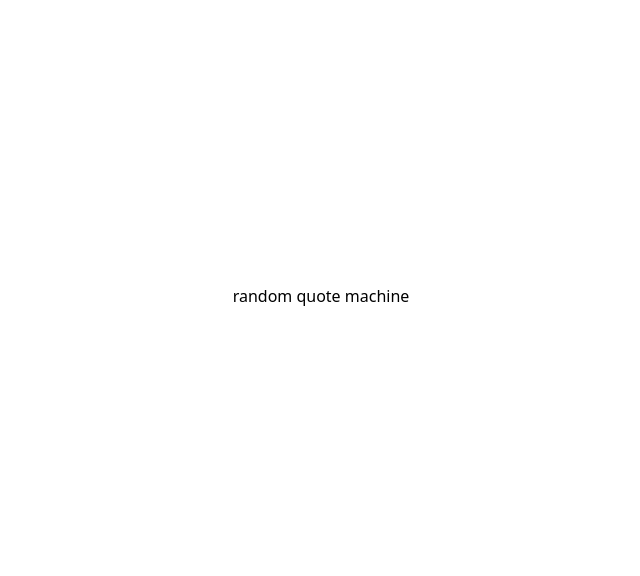
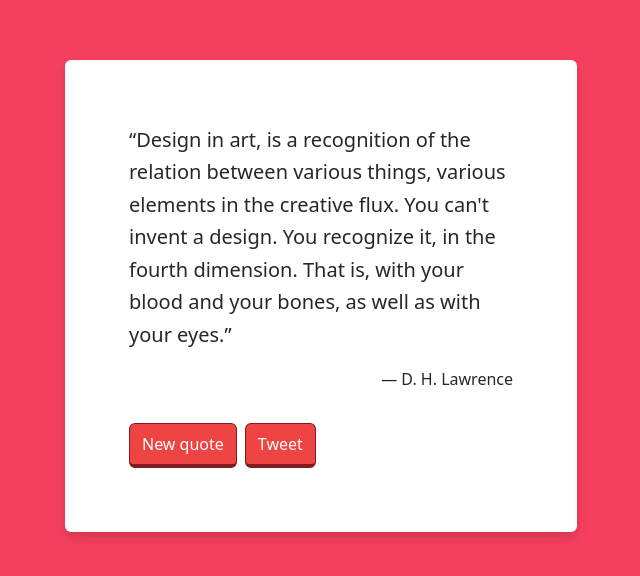
Before and after one commit to kevcomedia/fcc-random-quote-machine, a React (Vite) app: page / in a window 1280 px wide. Shown: the part 104-680 px from the top of the page, without its empty margins (319-959 px from the left). Built offline with nearby package versions, Linux system fonts and the light colour scheme.

Commit message:
Write app mockup

```diff
--- a/src/App.jsx
+++ b/src/App.jsx
@@ -1,5 +1,43 @@
 const App = () => {
-  return <p>random quote machine</p>
+  return (
+    <div
+      id="quote-box"
+      className="max-w-lg max-h-screen overflow-y-auto bg-white text-zinc-800 p-16 rounded-md drop-shadow-lg"
+    >
+      <blockquote
+        id="text"
+        className="mb-4 text-xl leading-relaxed before:content-[open-quote] after:content-[close-quote]"
+      >
+        Design in art, is a recognition of the relation between various things,
+        various elements in the creative flux. You can't invent a design. You
+        recognize it, in the fourth dimension. That is, with your blood and your
+        bones, as well as with your eyes.
+      </blockquote>
+      <p id="author" className="text-right mb-8">
+        &mdash; D. H. Lawrence
+      </p>
+
+      <div className="flex">
+        <button
+          id="new-quote"
+          className="px-3 py-2 mr-2 bg-red-500 hover:bg-red-600 focus:bg-red-600 focus:outline-none focus:ring focus:ring-red-400 text-white rounded-md border border-b-4 active:border-b border-red-900"
+          type="button"
+        >
+          New quote
+        </button>
+        <a
+          id="tweet-quote"
+          className="px-3 py-2 bg-red-500 hover:bg-red-600 focus:bg-red-600 focus:outline-none focus:ring focus:ring-red-400 text-white rounded-md border border-b-4 border-red-900"
+          href={`https://twitter.com/intent/tweet?text=${encodeURIComponent(
+            `"${'Design in art, is a recognition of...'}" — D. H. Lawrence`
+          )}`}
+          target="_blank"
+          rel="noreferrer nofollow"
+        >
+          Tweet
+        </a>
+      </div>
+    </div>
+  )
 }
-
 export default App
--- a/src/index.html
+++ b/src/index.html
@@ -6,7 +6,7 @@
     <title>Random Quote Machine</title>
     <link rel="stylesheet" href="index.css" />
   </head>
-  <body class="h-screen">
+  <body class="h-screen bg-rose-500">
     <div class="h-screen flex justify-center items-center" id="app"></div>
 
     <script src="https://cdn.freecodecamp.org/testable-projects-fcc/v1/bundle.js"></script>
```
